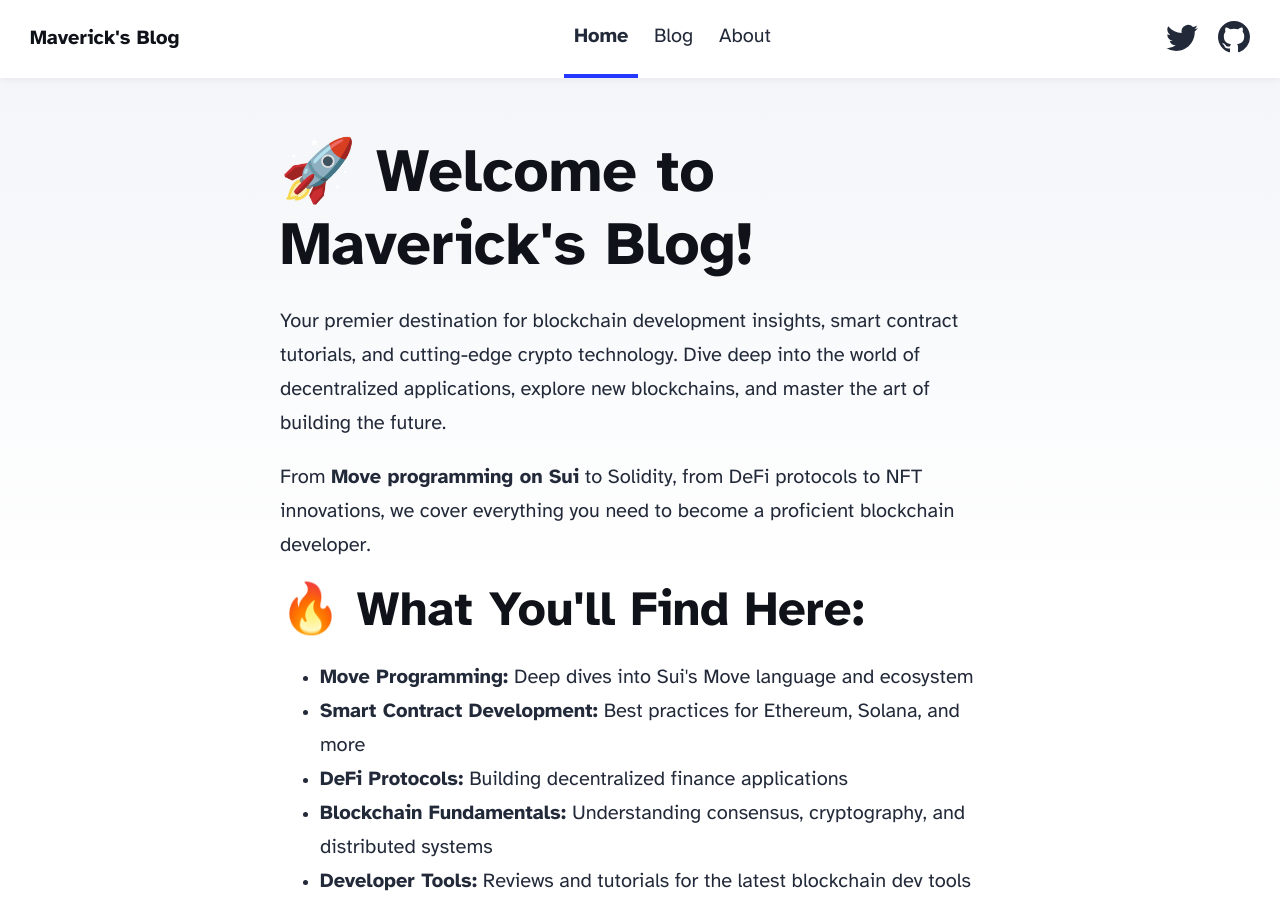
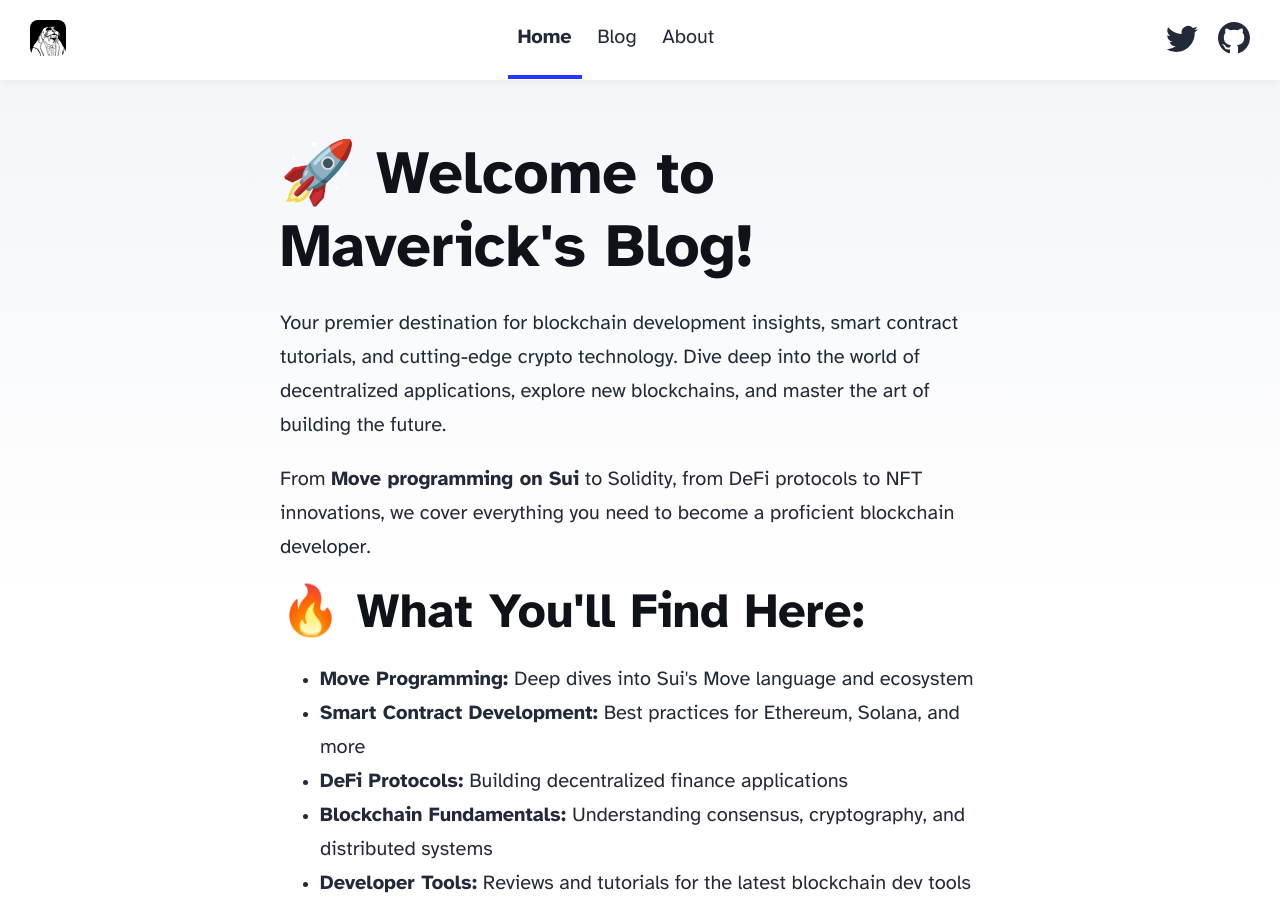
Before and after one commit to ZeroToH3ro/Blog-Z3ro, an Astro site: page / in a window 1280 px wide. Shown: the top 904 px of the page. Built offline with nearby package versions, Linux system fonts and the light colour scheme; Astro itself is replaced by a stand-in of ours.

Commit message:
update logo project

```diff
--- a/src/components/BaseHead.astro
+++ b/src/components/BaseHead.astro
@@ -20,7 +20,7 @@ const { title, description, image = FallbackImage } = Astro.props;
 <!-- Global Metadata -->
 <meta charset="utf-8" />
 <meta name="viewport" content="width=device-width,initial-scale=1" />
-<link rel="icon" type="image/svg+xml" href="/favicon.svg" />
+<link rel="icon" type="image/svg+xml" href="/logo-walrus.svg" />
 <link rel="sitemap" href="/sitemap-index.xml" />
 <link
 	rel="alternate"
--- a/src/components/Header.astro
+++ b/src/components/Header.astro
@@ -5,7 +5,12 @@ import { SITE_TITLE, GITHUB_URL, TWITTER_URL } from "../consts";
 
 <header>
   <nav>
-    <h2><a href="/">{SITE_TITLE}</a></h2>
+    <h2>
+      <a class="logo-link" href="/">
+        <img src="/logo-walrus.svg" alt={`${SITE_TITLE} logo`} width="36" height="36" />
+        <span class="sr-only">{SITE_TITLE}</span>
+      </a>
+    </h2>
     <div class="internal-links">
       <HeaderLink href="/">Home</HeaderLink>
       <HeaderLink href="/blog">Blog</HeaderLink>
@@ -44,6 +49,14 @@ import { SITE_TITLE, GITHUB_URL, TWITTER_URL } from "../consts";
     margin: 0;
     font-size: 1em;
   }
+  .logo-link {
+    display: inline-flex;
+    align-items: center;
+    gap: 0.5em;
+  }
+  .logo-link img {
+    display: block;
+  }
 
   h2 a,
   h2 a.active {
```
Also changed, not shown: public/logo-walrus.svg (added).
